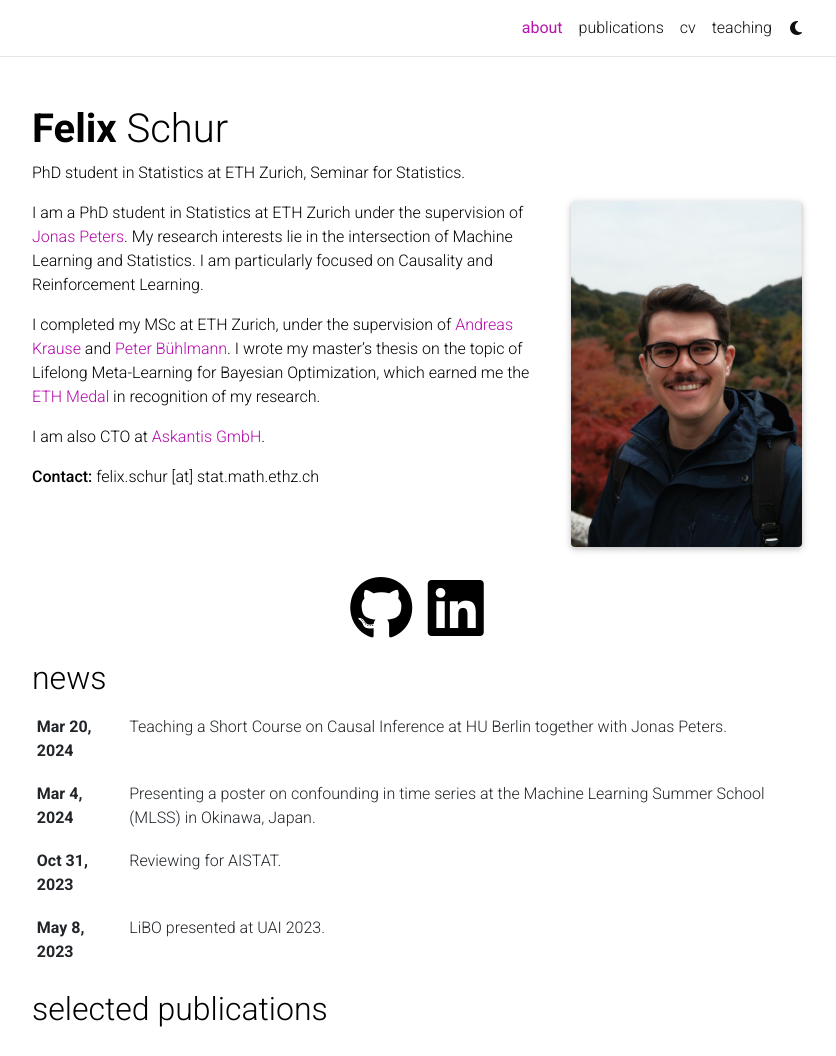
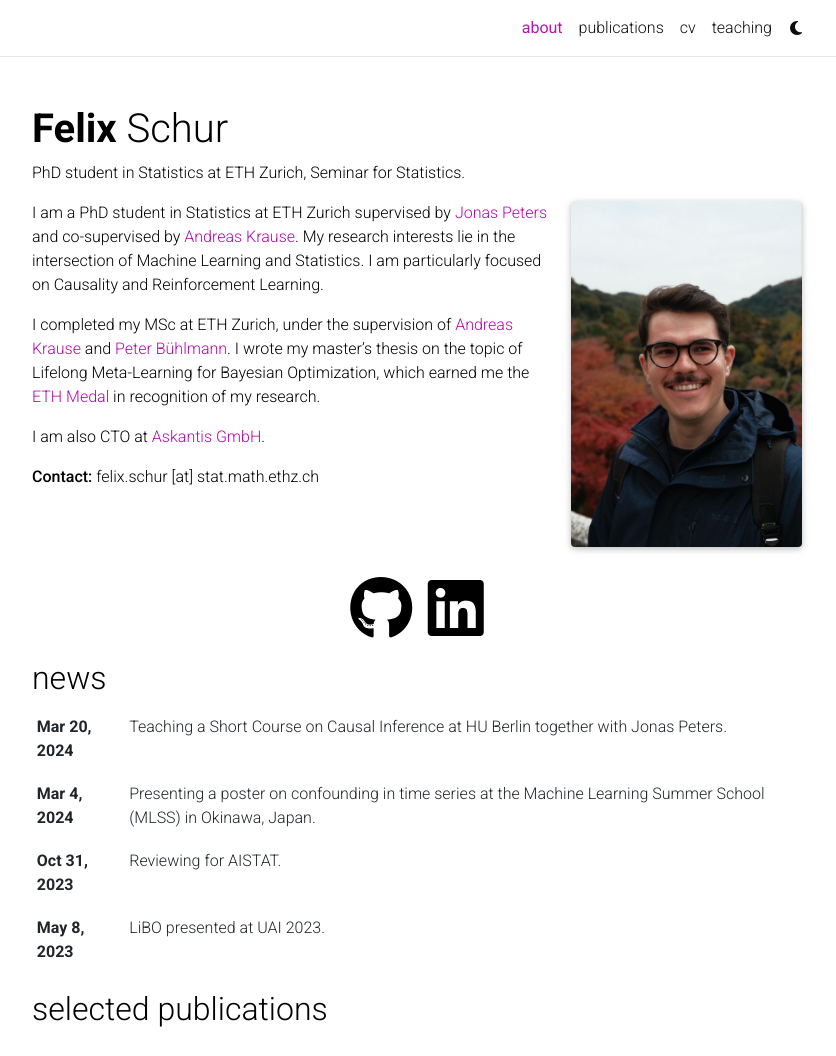
Before and after one commit to fschur/fschur.github.io, a Jekyll site: the page built from _pages/about.md, in a window 1280 px wide and 1230 px high, cut to the strip 0-1056 px from the top of the window. Shown: the whole strip, without its empty margins (223-1059 px from the left). Built offline with Jekyll 4.4.1, drawn with Linux system fonts in a browser that asks for light colours; full-size pictures stand in for the smaller copies a plugin makes; comment, search, counter and statistics services are not loaded; a style sheet for code colours, icons or effects is not loaded.

Commit message:
Update about.md

```diff
--- a/_pages/about.md
+++ b/_pages/about.md
@@ -19,7 +19,7 @@
 social: true  # includes social icons at the bottom of the page
 ---
 
-I am a PhD student in Statistics at ETH Zurich under the supervision of [Jonas Peters](https://people.math.ethz.ch/~jopeters/). My research interests lie in the intersection of Machine Learning and Statistics. I am particularly focused on Causality and Reinforcement Learning.
+I am a PhD student in Statistics at ETH Zurich supervised by [Jonas Peters](https://people.math.ethz.ch/~jopeters/) and co-supervised by [Andreas Krause](https://las.inf.ethz.ch/krausea). My research interests lie in the intersection of Machine Learning and Statistics. I am particularly focused on Causality and Reinforcement Learning.
 
 I completed my MSc at ETH Zurich, under the supervision of [Andreas Krause](https://las.inf.ethz.ch/krausea) and [Peter Bühlmann](https://stat.ethz.ch/~buhlmann/). I wrote my master's thesis on the topic of Lifelong Meta-Learning for Bayesian Optimization, which earned me the [ETH Medal](https://ethz.ch/en/the-eth-zurich/education/awards/eth-medal.html) in recognition of my research.
 
```
